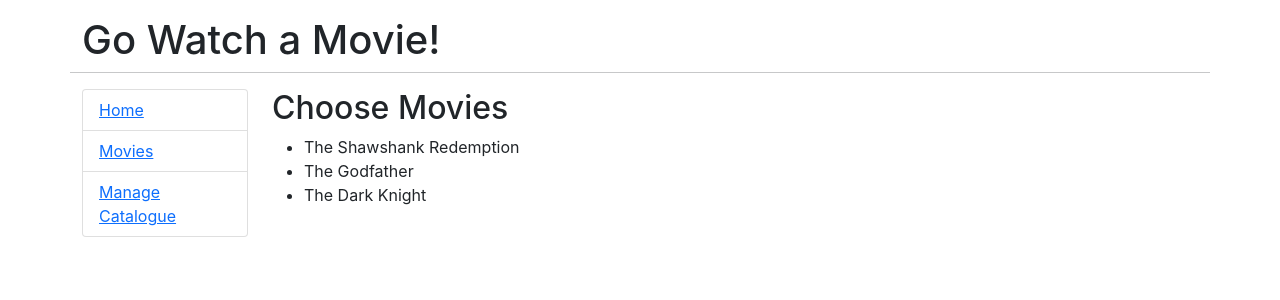
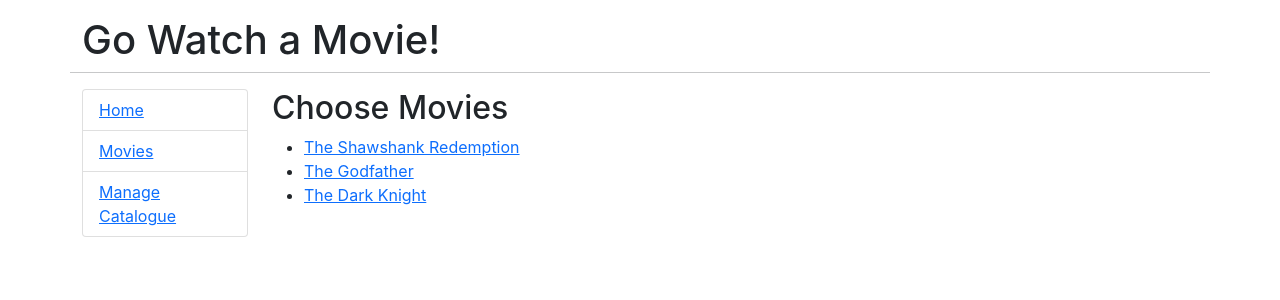
Before and after one commit to daopmdean/movie-store-fe, a React (Create React App) app: page /movies in a window 1280 px wide. Shown: the top 300 px of the page. Built offline with nearby package versions, Linux system fonts and the light colour scheme.

Commit message:
movie detail

```diff
--- a/src/App.js
+++ b/src/App.js
@@ -1,4 +1,5 @@
 import React, { Component, Fragment } from 'react';
+import { useParams } from 'react-router-dom';
 import { BrowserRouter as Router, Switch, Route, Link } from 'react-router-dom';
 import Admin from './components/Admin';
 import Home from './components/Home';
@@ -35,6 +36,9 @@ export default function App() {
 
         <div className='col-md-10'>
           <Switch>
+          <Route path='/movies/:id/:ds'>
+              <Movie />
+            </Route>
             <Route path='/movies'>
               <Movies />
             </Route>
@@ -49,3 +53,10 @@ export default function App() {
     </Router>
   );
 }
+
+function Movie() {
+  let {id} = useParams();
+  return(
+    <h2>Movie {id}</h2>
+  );
+}
--- a/src/components/Movies.js
+++ b/src/components/Movies.js
@@ -1,4 +1,5 @@
 import React, {Component, Fragment } from "react";
+import { Link } from "react-router-dom";
 
 class Movies extends Component {
   state = { movies: []};
@@ -20,7 +21,7 @@ class Movies extends Component {
         <ul>
           {this.state.movies.map((m) => (
             <li key={m.id}>
-              {m.title}
+              <Link to={`/movies/${m.id}`}>{m.title}</Link>
             </li>
           ))}
         </ul>
```
